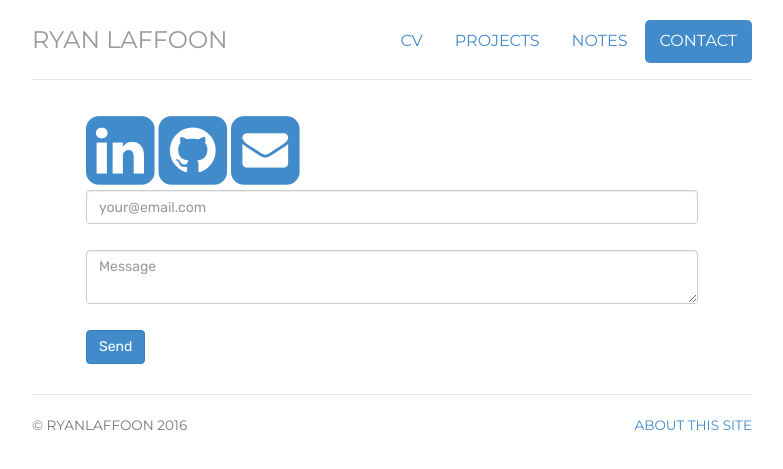
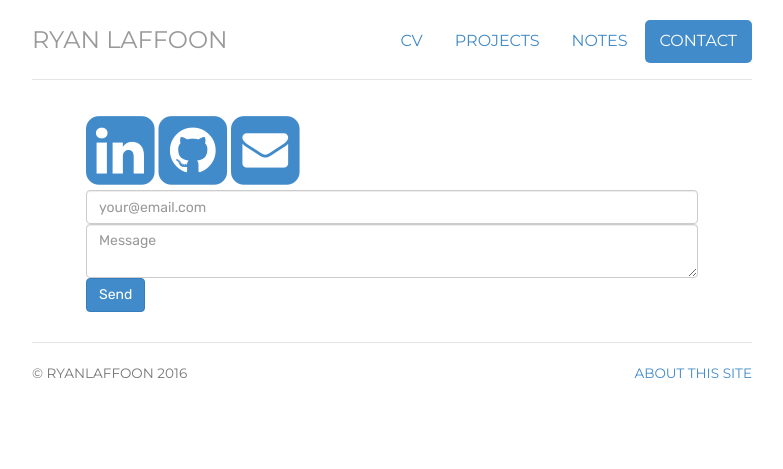
Before and after one commit to ryanlaffoon/ryanlaffoon.github.io, a Jekyll site: the page built from contact/index.html, in a window 1280 px wide. Shown: the top 469 px of the page, without its empty margins (248-1031 px from the left). Built offline with Jekyll 4.4.1, drawn with Linux system fonts in a browser that asks for light colours.

Commit message:
Update index.html

```diff
--- a/contact/index.html
+++ b/contact/index.html
@@ -15,8 +15,8 @@ description: Contact information for Ryan Laffoon, A Developer and Musician livi
     </div>
     <div class="contactForm">
         <form action="https://formspree.io/ryan_laffoon@msn.com">
-            <input type="email" class="form-control" name="_replyto" placeholder="your@email.com"><br />
-            <textarea name="body" class="form-control" placeholder="Message"></textarea><br />
+            <input type="email" class="form-control" name="_replyto" placeholder="your@email.com">
+            <textarea name="body" class="form-control" placeholder="Message"></textarea>
             <input type="submit" class="btn btn-primary" value="Send">
         </form>
     </div>
```
